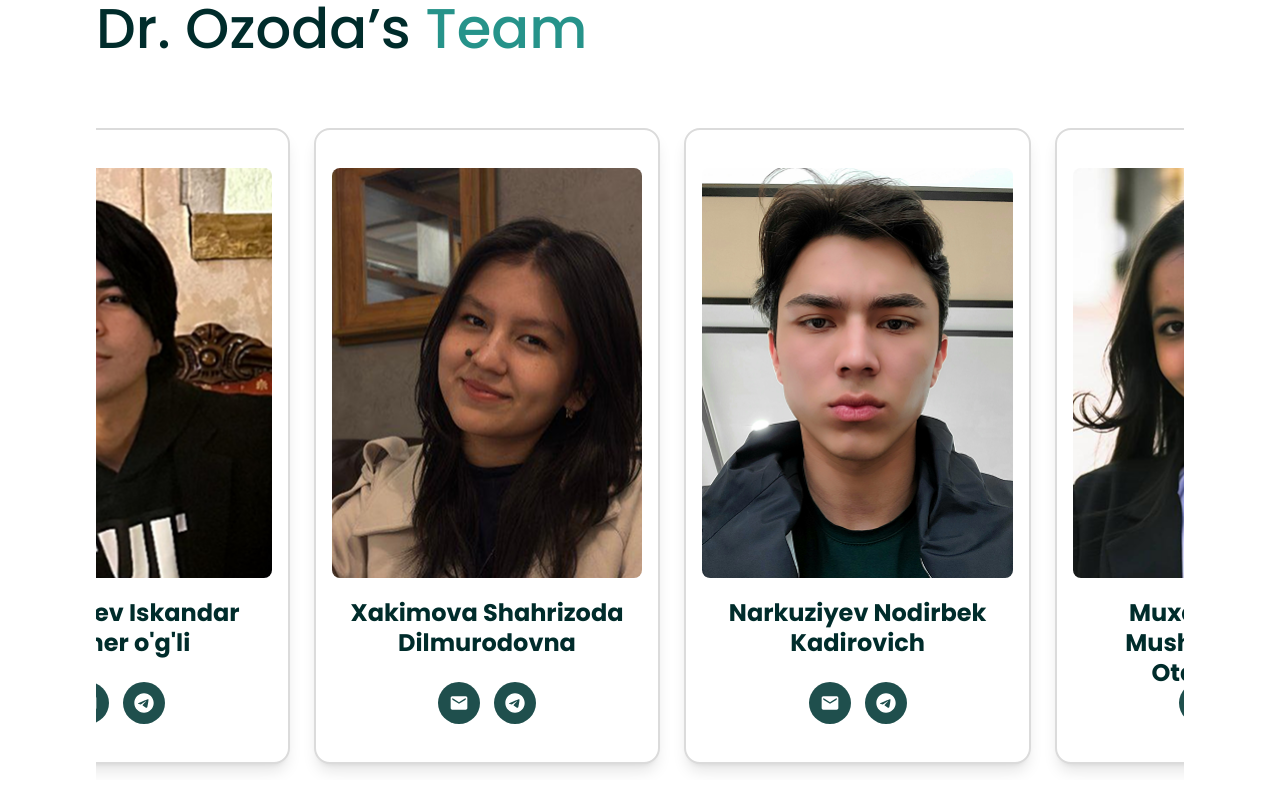
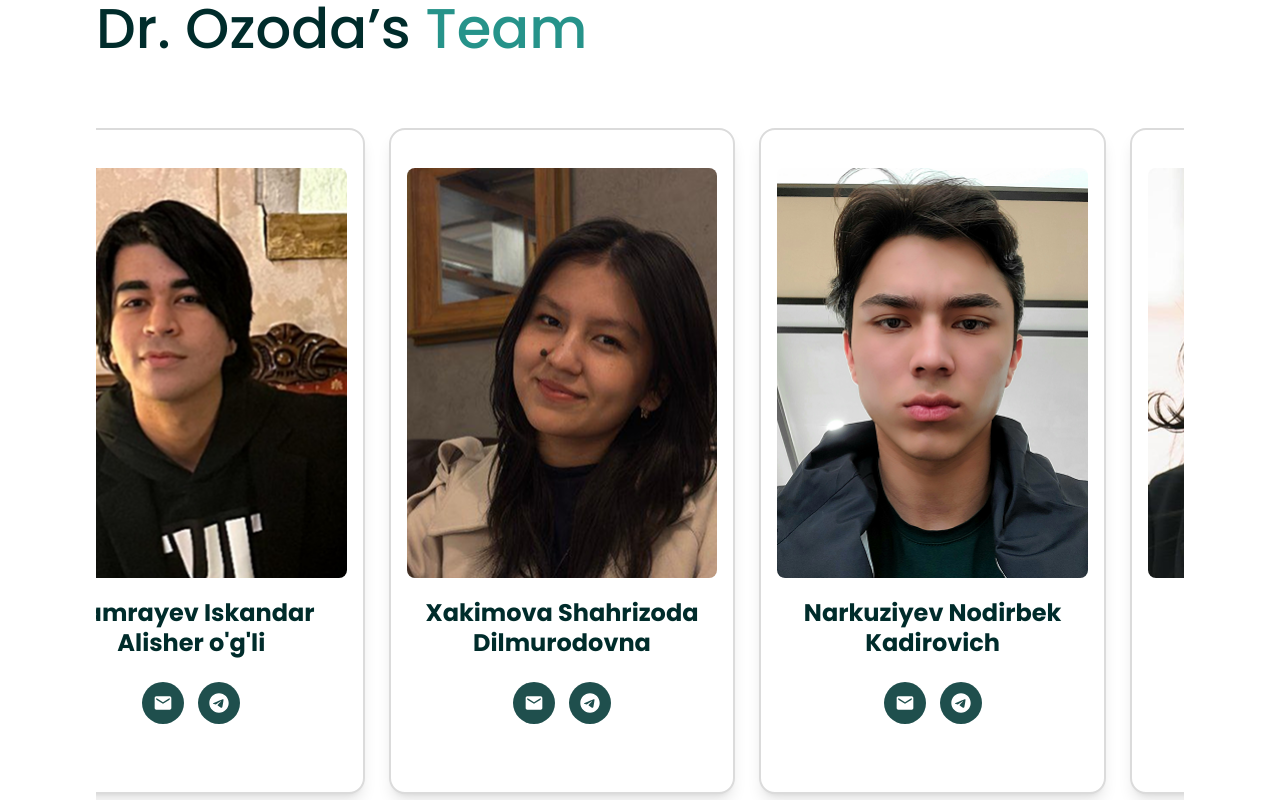
Before and after one commit to murodil01/Ozoda_Hamidullaevna, a React (Vite) app: page / in a window 1280 px wide. Shown: the part 2700-3500 px from the top of the page. Built offline with nearby package versions, Linux system fonts and the light colour scheme.

Commit message:
update team project

```diff
--- a/src/components/projects/index.jsx
+++ b/src/components/projects/index.jsx
@@ -200,7 +200,7 @@ const Projects = () => {
           {cards.map((card) => (
             <div
               key={card.id}
-              className="shrink-0 w-[88vw] sm:w-[calc(50%-12px)] lg:w-[calc(33.333%-16px)] snap-start"
+              className="shrink-0 w-[88vw] sm:w-[calc(50%-12px)] lg:w-[calc(33.333%-16px)] snap-center sm:snap-start"
             >
               <div className="bg-white rounded-2xl border-2 border-[#ECECEC] hover:border-[#26938A] shadow-lg hover:shadow-2xl transition-all duration-300 h-full flex flex-col overflow-hidden group">
                 <div
--- a/src/components/team/index.jsx
+++ b/src/components/team/index.jsx
@@ -131,16 +131,17 @@ const Team = () => {
 
       {/* Slider Container */}
       <div className="relative">
+
         {/* Cards Slider */}
         <div
           ref={sliderRef}
-          className="flex gap-6 overflow-x-auto scrollbar-hide scroll-smooth snap-x snap-mandatory pb-4"
+          className="flex justify-center sm:justify-start gap-6 overflow-x-auto scrollbar-hide scroll-smooth snap-x snap-mandatory pb-4"
           onScroll={checkScrollButtons}
         >
           {cards.map((card) => (
             <div
               key={card.id}
-              className="shrink-0 w-[88vw] sm:w-[calc(50%-12px)] lg:w-[calc(33.333%-16px)] snap-start"
+              className="shrink-0 w-[85vw] sm:w-[calc(50%-12px)] lg:w-[calc(33.333%-16px)] snap-center sm:snap-start"
             >
               <div className="bg-white rounded-2xl border-2 border-[#DBDBDB] hover:border-[#26938A] shadow-lg hover:shadow-2xl transition-all duration-300 h-full flex flex-col overflow-hidden group">
                 <div className="p-3 lg:py-[38px] px-3 lg:px-4 cursor-pointer">
@@ -150,11 +151,10 @@ const Team = () => {
                     className="w-full h-[327px] sm:h-56 lg:h-[410px] object-cover rounded-lg"
                     loading="lazy"
                   />
-                  <h3 className="text-xl h-[60px] text-center sm:text-2xl font-bold mt-5 text-[#002C2B] leading-tight">
+                  <h3 className="text-xl min-h-[60px] flex items-center justify-center text-center sm:text-2xl font-bold mt-5 text-[#002C2B] leading-tight">
                     {card.fullName.split("\n").map((line, index) => (
-                      <span key={index}>
+                      <span key={index} className="block">
                         {line}
-                        <br />
                       </span>
                     ))}
                   </h3>
@@ -162,16 +162,17 @@ const Team = () => {
                   <div className="flex items-center justify-center gap-3.5 mt-6">
                     <a
                       href={`mailto:${card.email}`}
-                      className="bg-[#1F4F4D] hover:bg-[#0A66C2] text-white p-[11px] rounded-full border-none"
+                      className="bg-[#1F4F4D] hover:bg-[#0A66C2] text-white p-[11px] rounded-full border-none transition-colors duration-300"
                       target="_blank"
                       rel="noopener noreferrer"
                       aria-label="email"
                     >
                       <MdEmail size={20} />
                     </a>
+
                     <a
                       href={card.telegram}
-                      className="bg-[#1F4F4D] hover:bg-[#0088CC] text-white p-[11px] rounded-full border-none"
+                      className="bg-[#1F4F4D] hover:bg-[#0088CC] text-white p-[11px] rounded-full border-none transition-colors duration-300"
                       target="_blank"
                       rel="noopener noreferrer"
                       aria-label="telegram"
```
